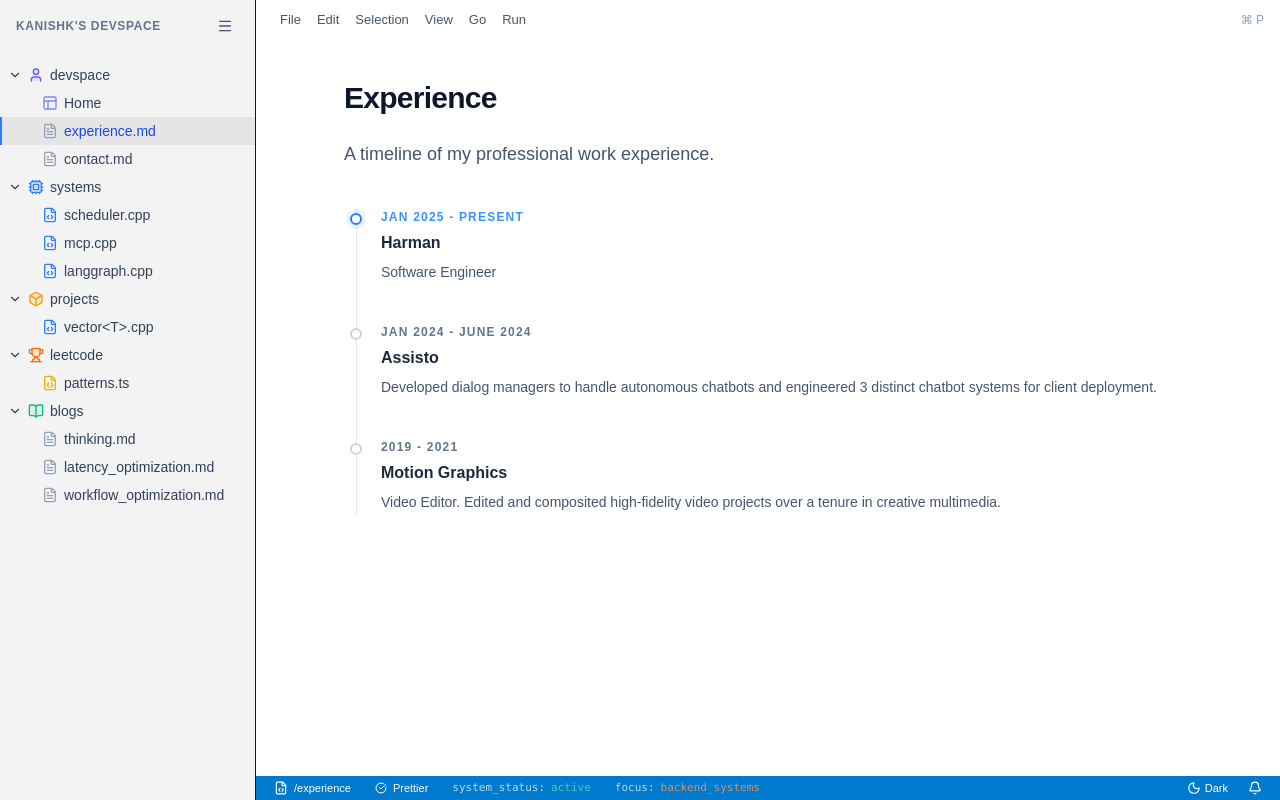
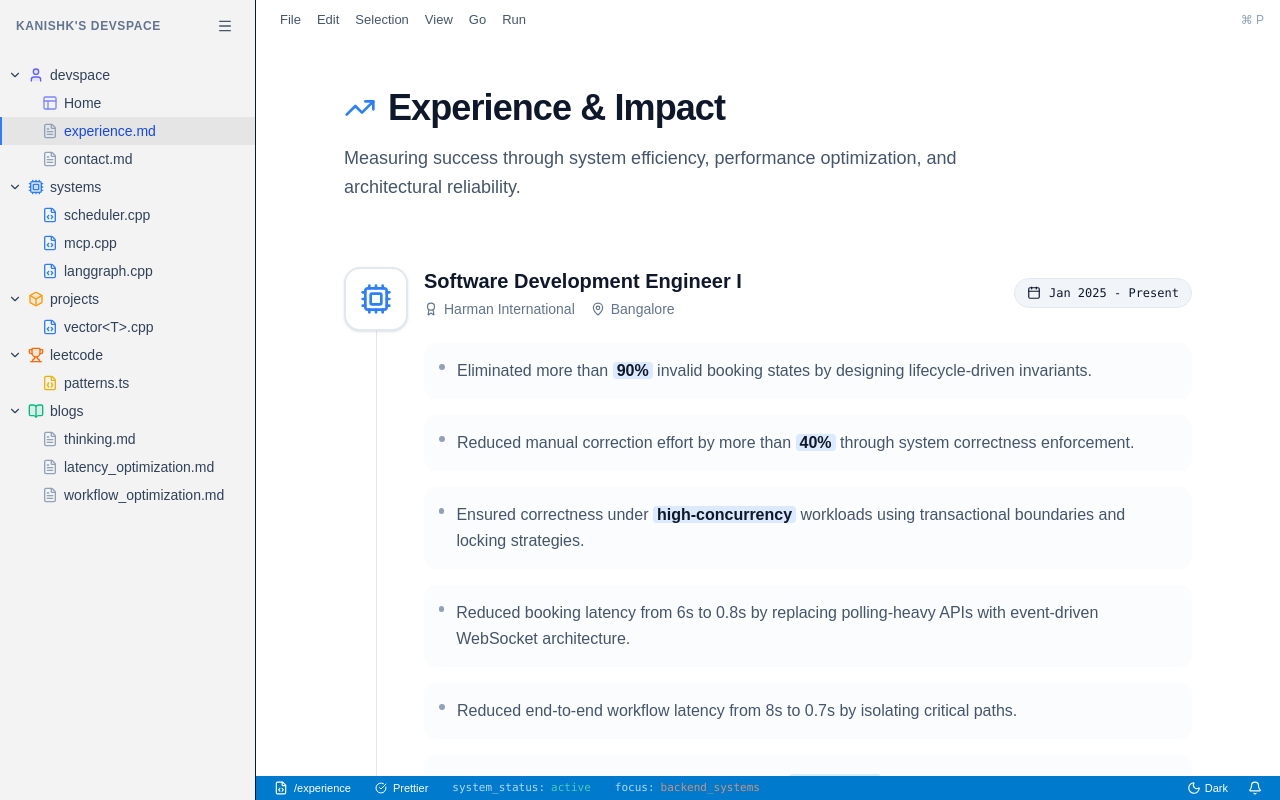
Before and after one commit to KanishkKa1/devspace, a Next.js app: page /experience in a window 1280 px wide. Built offline with nearby package versions, Linux system fonts and the light colour scheme.

Commit message:
feat: add contact, custom-vector, experience, and leetcode pages to portfolio site

```diff
--- a/src/app/experience/page.tsx
+++ b/src/app/experience/page.tsx
@@ -1,58 +1,137 @@
+import { Cpu, Zap, Video, Calendar, MapPin, ExternalLink, Award, TrendingUp } from "lucide-react";
+
+const EXPERIENCES = [
+  {
+    title: "Software Development Engineer I",
+    company: "Harman International",
+    location: "Bangalore",
+    date: "Jan 2025 - Present",
+    icon: Cpu,
+    color: "blue",
+    impact: [
+      { text: "Eliminated more than 90% invalid booking states by designing lifecycle-driven invariants.", highlight: "90%" },
+      { text: "Reduced manual correction effort by more than 40% through system correctness enforcement.", highlight: "40%" },
+      { text: "Ensured correctness under high-concurrency workloads using transactional boundaries and locking strategies.", highlight: "high-concurrency" },
+      { text: "Reduced booking latency from 6s to 0.8s by replacing polling-heavy APIs with event-driven WebSocket architecture.", highlight: "6s → 0.8s" },
+      { text: "Reduced end-to-end workflow latency from 8s to 0.7s by isolating critical paths.", highlight: "8s → 0.7s" },
+      { text: "Prevented request pile-ups under load using a task-queue execution model, improving throughput.", highlight: "task-queue" },
+      { text: "Reduced database latency by approximately 25% through indexing and query optimization.", highlight: "25%" },
+      { text: "Reduced regression issues by more than 30% via decoupling and service-layer abstractions.", highlight: "30%" },
+      { text: "Improved observability by surfacing failures, reducing debugging time by approximately 60%.", highlight: "60%" },
+      { text: "Built LLM-driven orchestration pipelines to dynamically route tasks across microservices.", highlight: "LLM-driven" }
+    ]
+  },
+  {
+    title: "Machine Learning Engineer Intern",
+    company: "Assisto Technologies Ltd.",
+    location: "Pune",
+    date: "Jan 2024 - May 2024",
+    icon: Zap,
+    color: "amber",
+    impact: [
+      { text: "Designed and deployed RAG pipelines integrating LLM inference with retrieval systems.", highlight: "RAG pipelines" },
+      { text: "Reduced inference latency by approximately 30% through pipeline optimization.", highlight: "30%" },
+      { text: "Implemented vector-based semantic search improving retrieval relevance.", highlight: "vector-based" },
+      { text: "Integrated speech processing pipelines into production workflows.", highlight: "speech processing" }
+    ]
+  },
+  {
+    title: "Graphics & Video Content Creator",
+    company: "Motion Graphics",
+    location: "Kolkata",
+    date: "2019 - 2021",
+    icon: Video,
+    color: "purple",
+    impact: [
+      { text: "Developed high-fidelity motion graphics and edited complex video projects for creative impact.", highlight: "graphics & video" },
+      { text: "Composited multimedia assets and managed high-fidelity video rendering workflows.", highlight: "compositing" }
+    ]
+  }
+];
+
 export default function ExperiencePage() {
   return (
-    <div className="max-w-4xl mx-auto px-6 py-10 pb-20">
-      <h1 className="text-3xl font-bold tracking-tight text-slate-900 dark:text-white mb-6">
-        Experience
+    <div className="max-w-4xl mx-auto px-6 py-12 pb-24">
+
+      <div className="mb-16 space-y-4">
+        <h1 className="text-4xl font-extrabold tracking-tight text-slate-900 dark:text-white flex items-center gap-3">
+          <TrendingUp className="h-8 w-8 text-blue-500" />
+          Experience & Impact
         </h1>
-      <p className="text-slate-600 dark:text-[#cccccc] mb-10 leading-relaxed text-lg">
-        A timeline of my professional work experience.
+        <p className="text-slate-600 dark:text-neutral-400 max-w-2xl text-lg leading-relaxed">
+          Measuring success through system efficiency, performance optimization, and architectural reliability.
         </p>
+      </div>
 
-      <div className="flex flex-col gap-10 border-l border-slate-200 dark:border-[#333333] ml-3 pl-6 relative">
-        <div className="relative">
-          <span className="absolute -left-[31px] top-1 h-3 w-3 rounded-full border-2 border-blue-500 bg-white dark:bg-[#1e1e1e] shadow-[0_0_0_4px_rgba(59,130,246,0.1)] dark:shadow-[0_0_0_4px_rgba(55,148,255,0.1)]" />
-          <div className="flex flex-col">
-            <span className="text-xs font-semibold uppercase tracking-widest text-[#3794ff] mb-1.5">
-              Jan 2025 - Present
+      <div className="relative space-y-16">
+        {/* Continuous Timeline Line */}
+        <div className="absolute left-6 md:left-8 top-2 bottom-0 w-px bg-slate-200 dark:bg-neutral-800" />
+
+        {EXPERIENCES.map((exp, index) => (
+          <div
+            key={exp.company + index}
+            className="relative pl-16 md:pl-20 animate-fade-in-up"
+            style={{ animationDelay: `${index * 150}ms`, opacity: 0 }}
+          >
+            {/* Timeline Icon */}
+            <div className={`absolute left-0 h-12 w-12 md:h-16 md:w-16 rounded-2xl flex items-center justify-center bg-white dark:bg-neutral-900 border-2 border-slate-200 dark:border-neutral-800 shadow-sm z-10 transition-transform hover:scale-110 duration-250`}>
+              <exp.icon className={`h-6 w-6 md:h-8 md:w-8 ${
+                exp.color === 'blue' ? 'text-blue-500' :
+                exp.color === 'amber' ? 'text-amber-500' :
+                'text-purple-500'
+              }`} />
+            </div>
+
+            <div className="group">
+              <div className="flex flex-col md:flex-row md:items-center justify-between gap-2 mb-6">
+                <div>
+                  <h3 className="text-xl font-bold text-slate-900 dark:text-white transition-colors group-hover:text-blue-600 dark:group-hover:text-blue-400">
+                    {exp.title}
+                  </h3>
+                  <div className="flex flex-wrap items-center gap-x-4 gap-y-1 mt-1 text-sm font-medium text-slate-500 dark:text-neutral-400">
+                    <span className="flex items-center gap-1.5">
+                      <Award className="h-3.5 w-3.5" />
+                      {exp.company}
                     </span>
-            <h3 className="text-base font-semibold text-slate-800 dark:text-slate-200">
-              Harman
-            </h3>
-            <p className="text-sm text-slate-600 dark:text-[#cccccc] mt-1.5 leading-relaxed">
-              Software Engineer
-            </p>
+                    <span className="flex items-center gap-1.5">
+                      <MapPin className="h-3.5 w-3.5" />
+                      {exp.location}
+                    </span>
+                  </div>
+                </div>
+                <div className="flex items-center gap-2 text-xs font-mono bg-slate-100 dark:bg-neutral-800/50 px-3 py-1.5 rounded-full border border-slate-200 dark:border-neutral-700/50 shrink-0">
+                  <Calendar className="h-3.5 w-3.5" />
+                  {exp.date}
                 </div>
               </div>
 
-        <div className="relative">
-          <span className="absolute -left-[31px] top-1 h-3 w-3 rounded-full border-2 border-slate-300 dark:border-slate-500 bg-white dark:bg-[#1e1e1e]" />
-          <div className="flex flex-col">
-            <span className="text-xs font-semibold uppercase tracking-widest text-slate-500 dark:text-slate-400 mb-1.5">
-              Jan 2024 - June 2024
+              <div className="grid grid-cols-1 gap-4">
+                {exp.impact.map((point, pIndex) => {
+                  // Logic to highlight specific parts of the text
+                  const parts = point.text.split(new RegExp(`(${point.highlight})`, 'gi'));
+
+                  return (
+                    <div
+                      key={pIndex}
+                      className="flex items-start gap-3 p-3.5 rounded-xl bg-slate-50/50 dark:bg-neutral-900/30 border border-transparent hover:border-slate-200 dark:hover:border-neutral-800 hover:bg-white dark:hover:bg-neutral-800/50 transition-all duration-200 group/point"
+                    >
+                      <div className="mt-1.5 h-1.5 w-1.5 rounded-full bg-slate-400 dark:bg-neutral-600 group-hover/point:bg-blue-500 group-hover/point:scale-125 transition-all" />
+                      <p className="text-sm md:text-base text-slate-600 dark:text-neutral-300 leading-relaxed">
+                        {parts.map((part, i) => (
+                          part.toLowerCase() === point.highlight.toLowerCase() ? (
+                            <span key={i} className="font-bold text-slate-900 dark:text-white bg-blue-100 dark:bg-blue-900/20 px-1 rounded">
+                              {part}
                             </span>
-            <h3 className="text-base font-semibold text-slate-800 dark:text-slate-200">
-              Assisto
-            </h3>
-            <p className="text-sm text-slate-600 dark:text-[#cccccc] mt-1.5 leading-relaxed">
-              Developed dialog managers to handle autonomous chatbots and engineered 3 distinct chatbot systems for client deployment.
+                          ) : part
+                        ))}
                       </p>
                     </div>
-        </div>
-
-        <div className="relative">
-          <span className="absolute -left-[31px] top-1 h-3 w-3 rounded-full border-2 border-slate-300 dark:border-slate-500 bg-white dark:bg-[#1e1e1e]" />
-          <div className="flex flex-col">
-            <span className="text-xs font-semibold uppercase tracking-widest text-slate-500 dark:text-slate-400 mb-1.5">
-              2019 - 2021
-            </span>
-            <h3 className="text-base font-semibold text-slate-800 dark:text-slate-200">
-              Motion Graphics
-            </h3>
-            <p className="text-sm text-slate-600 dark:text-[#cccccc] mt-1.5 leading-relaxed">
-              Video Editor. Edited and composited high-fidelity video projects over a tenure in creative multimedia.
-            </p>
+                  );
+                })}
               </div>
             </div>
+          </div>
+        ))}
       </div>
     </div>
   );
--- a/src/app/leetcode/page.tsx
+++ b/src/app/leetcode/page.tsx
@@ -1,9 +1,22 @@
 export default function LeetcodeDirectory() {
   return (
-    <div className="max-w-4xl mx-auto px-6 py-10 pb-20">
-      <h1 className="text-3xl font-bold tracking-tight text-slate-900 dark:text-white mb-6">LeetCode Solutions</h1>
+    <div className="max-w-4xl mx-auto px-6 py-10 pb-20 animate-fade-in-up">
+      <h1 className="text-3xl font-bold tracking-tight text-slate-900 dark:text-white mb-6">Algorithmic Thinking Patterns</h1>
       <div className="prose dark:prose-invert max-w-none text-slate-600 dark:text-[#cccccc]">
-        <p>A collection of algorithmic problems and their optimal solutions, written in TypeScript and C++. Use the sidebar explorer to examine specific problems.</p>
+        <p className="text-lg leading-relaxed">
+          Instead of just solutions, this section explores the <strong>mental models</strong> and <strong>core patterns</strong> used to break down complex problems.
+          From dynamic programming from first principles to optimizing algorithms for cache locality and memory alignment.
+        </p>
+        <div className="grid grid-cols-1 md:grid-cols-2 gap-6 mt-12">
+          <div className="p-6 rounded-xl bg-slate-50 dark:bg-neutral-900 border border-slate-200 dark:border-neutral-800">
+            <h3 className="text-lg font-bold text-slate-800 dark:text-white mb-2">Pattern Recognition</h3>
+            <p className="text-sm">Breaking down problems into known algorithmic primitives like Monotonic Stacks, Sliding Windows, and Interval Scheduling.</p>
+          </div>
+          <div className="p-6 rounded-xl bg-slate-50 dark:bg-neutral-900 border border-slate-200 dark:border-neutral-800">
+            <h3 className="text-lg font-bold text-slate-800 dark:text-white mb-2">System-Level Optimization</h3>
+            <p className="text-sm">Analyzing how data structures interact with the hardware—focusing on cache hits, branch prediction, and SIMD potential.</p>
+          </div>
+        </div>
       </div>
     </div>
   );
```
Lines whose indentation alone changed are shown as unchanged.
